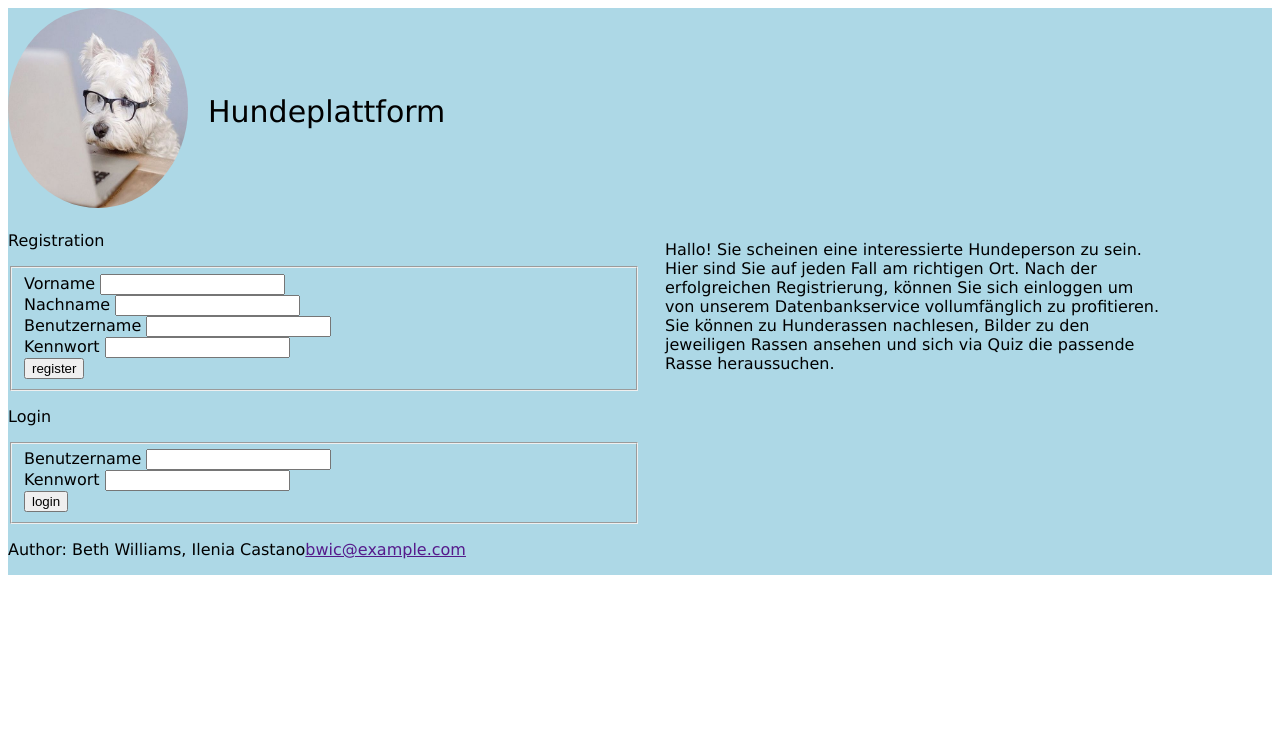
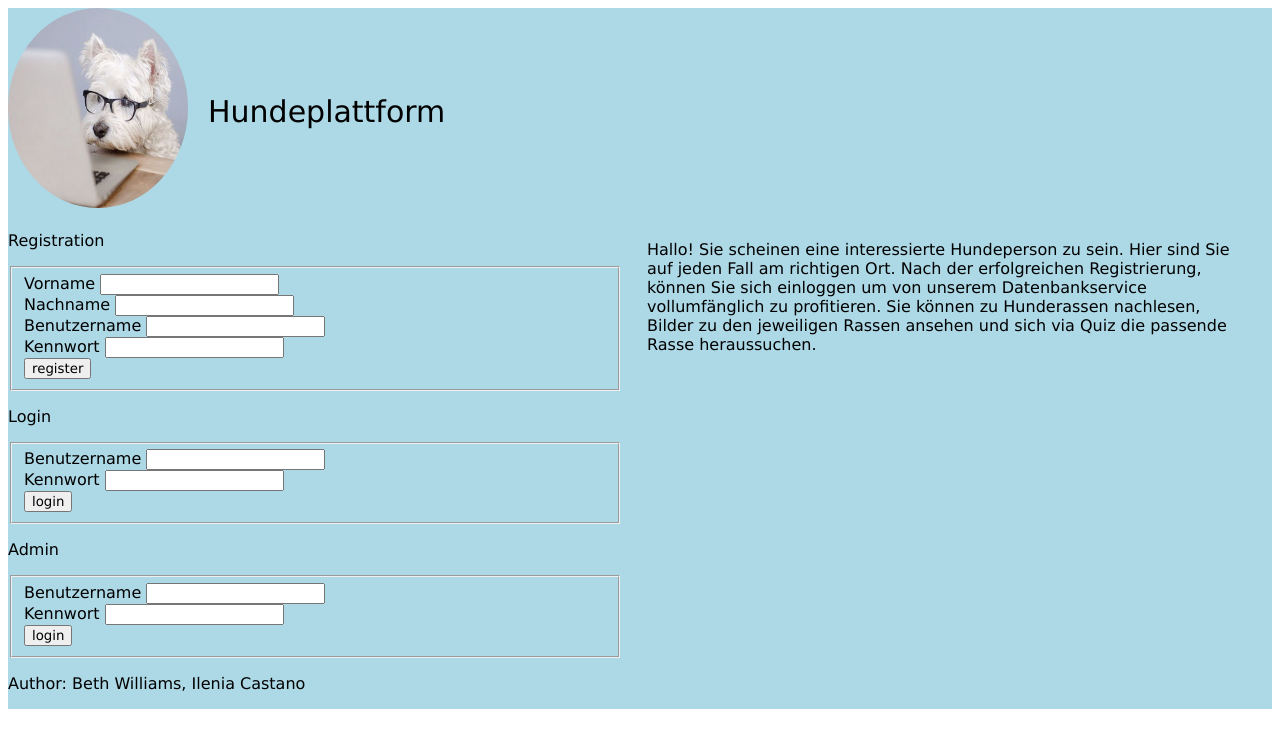
Before and after one commit to landetonwrongplanet/hundeplattform, a PHP site: page / in a window 1280 px wide. Shown: the top 748 px of the page. Run offline with PHP 8.4, Linux system fonts and the light colour scheme.

Commit message:
html landing page

```diff
--- a/index.php
+++ b/index.php
@@ -36,8 +36,25 @@
       </div>
       </div>
         <div class="login">
-        <div data-role="main" class="ui-content">
+        <div data-role="main">
           <p>Login</p>
+          <form data-ajax="false" id="loginformular" method="post"
+              action="index.php#login">
+              <div data-role="fieldcontain">
+                <fieldset>
+                  <label for="username">Benutzername</label>
+                  <input type="text" name="username" id="username" focus><br>
+                  <label for="password">Kennwort</label>
+                  <input type="password" name="password" id="password"><br>
+                  <input type="submit" value="login">
+                </fieldset>
+              </div>
+          </form>
+        </div>
+        </div>
+        <div class="login">
+        <div data-role="main">
+          <p>Admin</p>
           <form data-ajax="false" id="loginformular" method="post"
               action="index.php#login">
               <div data-role="fieldcontain">
@@ -66,7 +83,7 @@
 </div>
 <div class="footer">
   <p>Author: Beth Williams, Ilenia Castano</p>
-  <p><a href="">bwic@example.com</a></p>
+
 </div>
   </div>
   </body>
--- a/stylesheet.css
+++ b/stylesheet.css
@@ -1,11 +1,15 @@
+*{
+    font-family: Verdana, Geneva, Tahoma, sans-serif;
+}
+
 .container{
-    font-family: Verdana, Geneva, Tahoma, sans-serif;
     background-color:lightblue;
     display: flex;
     flex-direction: column;
     width: 100%;
     height: 100%;
-    margin: 0px;
+    margin: 0%;
+    padding: 0%;
 }
 
 .logo{
@@ -33,7 +37,7 @@
     width: 50%;
 }
 .landingtext{
-    width: 500px;
+    width: 600px;
     margin: 25px;
 }
 
```
